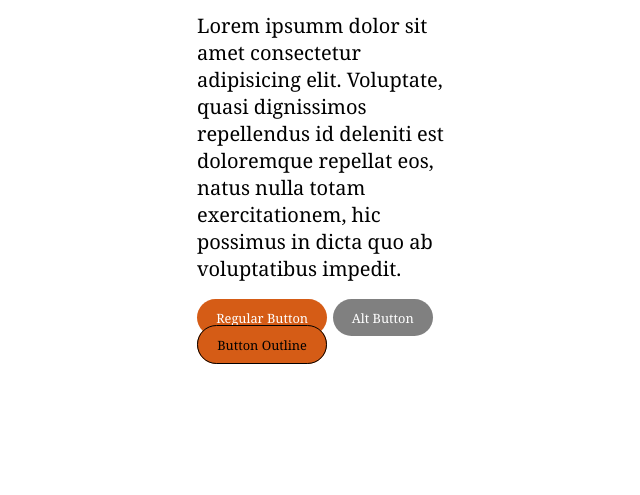
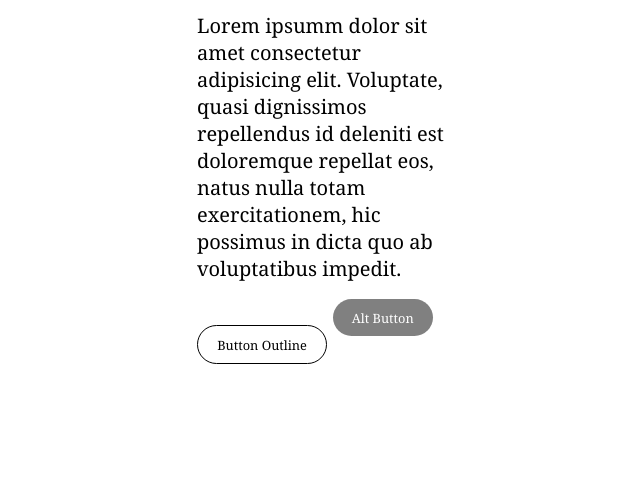
Before and after one commit to MisczConfed/class6demo, a website: page index.html in a window 1280 px wide. Shown: the part 305-800 px from the top of the page, without its empty margins (315-955 px from the left). Drawn offline with Linux system fonts and the light colour scheme.

Commit message:
terterte

```diff
--- a/css/style.css
+++ b/css/style.css
@@ -1 +1 @@
-:root{--font_sans: Helvetica, sans-serif;--font_serif: Georgia, serif;--color_blue: rgb(42, 48, 92);--color_orange: rgb(213, 92, 22);--color_light-orange: rgb(210, 106, 46)}body{font-family:var(--font_serif);font-size:20px}h1{font-size:2.5rem;letter-spacing:-0.02em}h1,h2,h3{font-family:var(--font_sans);color:var(--color_orange)}body{margin:0}main{margin:10vw 40vw}.button{background-color:var(--color_orange);color:#fff;padding:.75em 1.5em;border-radius:100px;transition:all 150ms;text-decoration:none;font-family:var(--font_serif);font-size:.8rem}.button:hover{background-color:var(--color_light-orange)}.button-alt{background-color:var(--color_orange);color:#fff;padding:.75em 1.5em;border-radius:100px;transition:all 150ms;text-decoration:none;font-family:var(--font_serif);font-size:.8rem;background-color:gray}.button-alt:hover{background-color:var(--color_light-orange)}.button-outline{background-color:var(--color_orange);color:#fff;padding:.75em 1.5em;border-radius:100px;transition:all 150ms;text-decoration:none;font-family:var(--font_serif);font-size:.8rem;background-color:none;border:1px solid;color:unset}.button-outline:hover{background-color:var(--color_light-orange)}/*# sourceMappingURL=style.css.map */
+:root{--font_sans: Helvetica, sans-serif;--font_serif: Georgia, serif;--color_blue: rgb(42, 48, 92);--color_light-orange: rgb(210, 106, 46)}body{font-family:var(--font_serif);font-size:20px}h1{font-size:2.5rem;letter-spacing:-0.02em}h1,h2,h3{font-family:var(--font_sans);color:var(--color_orange)}body{margin:0}main{margin:10vw 40vw}.button{background-color:var(--color_orange);color:#fff;padding:.75em 1.5em;border-radius:100px;transition:all 150ms;text-decoration:none;font-family:var(--font_serif);font-size:.8rem}.button:hover{background-color:var(--color_light-orange)}.button-alt{background-color:var(--color_orange);color:#fff;padding:.75em 1.5em;border-radius:100px;transition:all 150ms;text-decoration:none;font-family:var(--font_serif);font-size:.8rem;background-color:gray}.button-alt:hover{background-color:var(--color_light-orange)}.button-outline{background-color:var(--color_orange);color:#fff;padding:.75em 1.5em;border-radius:100px;transition:all 150ms;text-decoration:none;font-family:var(--font_serif);font-size:.8rem;background-color:none;border:1px solid;color:unset}.button-outline:hover{background-color:var(--color_light-orange)}/*# sourceMappingURL=style.css.map */
```
